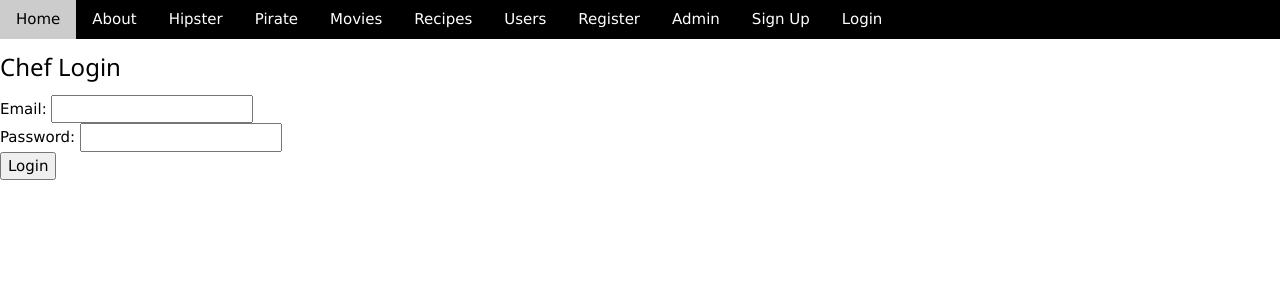
After one commit to sammoneal/it112-flask, a Flask app: page /login in a window 1280 px wide. The commit adds this page. Shown: the top 300 px of the page. Run offline with Flask 3, Linux system fonts and the light colour scheme.

Commit message:
Login functionality with flask login.

```diff
--- a/forms.py
+++ b/forms.py
@@ -1,6 +1,14 @@
 from flask_wtf import FlaskForm
-from wtforms import StringField, TextAreaField, FloatField, SelectField, DecimalField
-from wtforms.validators import InputRequired, DataRequired, NumberRange
+from wtforms import (
+    StringField,
+    TextAreaField,
+    FloatField,
+    SelectField,
+    DecimalField,
+    PasswordField,
+    SubmitField,
+)
+from wtforms.validators import InputRequired, DataRequired, NumberRange, Email, EqualTo
 
 
 class RecipeAdd(FlaskForm):
@@ -13,11 +21,32 @@ class RecipeAdd(FlaskForm):
     category_id = SelectField("Category", coerce=int, validators=[InputRequired()])
 
 
-#RECIPE EDIT FORM
+# RECIPE EDIT FORM
 class RecipeEdit(FlaskForm):
-    name = StringField('Name', validators=[DataRequired()])
-    description = TextAreaField('Description', validators=[DataRequired()])
-    ingredients = TextAreaField('Ingredients', validators=[DataRequired()])
-    instructions = TextAreaField('Instructions', validators=[DataRequired()])
-    category_id = SelectField('Category', coerce=int, validators=[DataRequired()])
-    rating = DecimalField('Rating', validators=[NumberRange(min=0, max=5)])
+    name = StringField("Name", validators=[DataRequired()])
+    description = TextAreaField("Description", validators=[DataRequired()])
+    ingredients = TextAreaField("Ingredients", validators=[DataRequired()])
+    instructions = TextAreaField("Instructions", validators=[DataRequired()])
+    category_id = SelectField("Category", coerce=int, validators=[DataRequired()])
+    rating = DecimalField("Rating", validators=[NumberRange(min=0, max=5)])
+
+
+class LoginForm(FlaskForm):
+    email = StringField("Email", validators=[DataRequired(), Email()])
+    password = PasswordField("Password", validators=[DataRequired()])
+    submit = SubmitField("Login")
+
+
+class RegistrationForm(FlaskForm):
+    first_name = StringField("First Name", validators=[DataRequired()])
+    last_name = StringField("Last Name", validators=[DataRequired()])
+    email = StringField("Email", validators=[DataRequired(), Email()])
+    password = PasswordField("Password", validators=[DataRequired()])
+    confirm_password = PasswordField(
+        "Confirm Password",
+        validators=[
+            DataRequired(),
+            EqualTo("password", message="Passwords must match"),
+        ],
+    )
+    submit = SubmitField("Register")
--- a/main.py
+++ b/main.py
@@ -2,9 +2,18 @@ import os, json
 from flask import Flask, render_template, url_for, request, redirect, flash
 from flask_admin import Admin
 from flask_admin.contrib.sqla import ModelView
+from flask_login import (
+    LoginManager,
+    login_user,
+    logout_user,
+    login_required,
+    current_user,
+)
+from werkzeug.security import generate_password_hash
 from flask_wtf import CSRFProtect
-from models import db, Recipe, Category
-from forms import RecipeAdd, RecipeEdit
+from email_validator import validate_email, EmailNotValidError
+from models import db, Recipe, Category, Chef
+from forms import RecipeAdd, RecipeEdit, LoginForm, RegistrationForm
 from utils import movie_stars
 from default_data import create_default_data
 
@@ -16,6 +25,11 @@ csrf = CSRFProtect(app)
 
 app.config["SQLALCHEMY_DATABASE_URI"] = "sqlite:///recipes.db"
 db.init_app(app)
+
+# setup login
+login_manager = LoginManager()
+login_manager.login_view = "login"
+login_manager.init_app(app)
 
 MOVIE_DATA = [
     {
@@ -46,6 +60,75 @@ MOVIE_DATA = [
 ]
 
 rated_movies = movie_stars(MOVIE_DATA)
+
+
+# LOGIN MANAGER
+@login_manager.user_loader
+def load_user(user_id):
+    return db.session.get(Chef, int(user_id))
+
+
+# LOGIN
+@app.route("/login", methods=["GET", "POST"])
+def login():
+    title = "Chez Chef"
+    # Override next on query string to display warning
+    next_url = request.args.get("next")
+    if next_url:
+        flash("Please log in to access this page.", "warning")
+
+    form = LoginForm()
+    if form.validate_on_submit():
+        chef = Chef.query.filter_by(email=form.email.data).first()
+        if chef and chef.check_password(form.password.data):
+            login_user(chef)
+            next_page = request.args.get("next")
+            flash("Login Successful!", "success")
+            return redirect(next_page or url_for("index"))
+        else:
+            flash("Login or password incorrect", "error")
+
+    # form did NOT validate
+    if request.method == "POST" and not form.validate():
+        for field, errors in form.errors.items():
+            for error in errors:
+                flash(f"Error in {field}: {error}", "error")
+    context = {"title": title, "form": form}
+    return render_template("login.html", **context)
+
+
+# LOGOUT
+@app.route("/logout")
+def logout():
+    logout_user()
+    flash("Logout Successful!", "success")
+    return redirect(url_for("index"))
+
+
+# SIGN_UP
+@app.route("/sign_up", methods=["GET", "POST"])
+def sign_up():
+    title = "Chez Chef"
+    form = RegistrationForm()
+    if form.validate_on_submit():
+        chef = Chef(
+            first_name=form.first_name.data,
+            last_name=form.last_name.data,
+            email=form.email.data,
+        )
+        chef.set_password(form.password.data)
+        db.session.add(chef)
+        db.session.commit()
+        flash("Registration successful! Please log in.", "success")
+        return redirect(url_for("login"))
+    # form did NOT validate
+    if request.method == "POST" and not form.validate():
+        for field, errors in form.errors.items():
+            for error in errors:
+                flash(f"Error in {field}: {error}", "error")
+
+    context = {"title": title, "form": form}
+    return render_template("sign_up.html", **context)
 
 
 # Simple Routes
@@ -158,6 +241,7 @@ def recipe(recipe_id):
 
 
 @app.route("/add_recipe", methods=["GET", "POST"])
+@login_required
 def add_recipe():
     form = RecipeAdd()
 
@@ -196,6 +280,7 @@ def add_recipe():
 
 
 @app.route("/edit_recipe/<int:recipe_id>", methods=["GET", "POST"])
+@login_required
 def edit_recipe(recipe_id):
     # Retrieve the recipe from the database
     recipe = Recipe.query.get_or_404(recipe_id)
@@ -223,6 +308,7 @@ def edit_recipe(recipe_id):
 
 
 @app.route("/delete_recipe/<int:recipe_id>", methods=["POST"])
+@login_required
 def delete_recipe(recipe_id):
     recipe = Recipe.query.get_or_404(recipe_id)
     db.session.delete(recipe)
@@ -244,6 +330,7 @@ admin = Admin(app)
 admin.url = "/admin/"  # would not work on repl w/o this!
 admin.add_view(RecipeView(Recipe, db.session))
 admin.add_view(ModelView(Category, db.session))
+admin.add_view(ModelView(Chef, db.session))
 
 
-app.run(host="0.0.0.0", port=81, debug=True)
+app.run(host="0.0.0.0", port=81)
--- a/models/__init__.py
+++ b/models/__init__.py
@@ -4,3 +4,4 @@ db = SQLAlchemy()
 
 from .recipe import Recipe
 from .category import Category
+from .chef import Chef
--- a/pyproject.toml
+++ b/pyproject.toml
@@ -10,6 +10,9 @@ flask = "^3.0.0"
 flask-sqlalchemy = "^3.1.1"
 flask-admin = "^1.6.1"
 flask-wtf = "^1.2.1"
+flask-login = "^0.6.3"
+werkzeug = "^3.0.1"
+email-validator = "^2.1.0.post1"
 
 [tool.pyright]
 # https://github.com/microsoft/pyright/blob/main/docs/configuration.md
--- a/templates/base.html
+++ b/templates/base.html
@@ -48,17 +48,25 @@
         <a href="/users" class="w3-bar-item w3-button">Users</a>
         <a href="/register" class="w3-bar-item w3-button">Register</a>
         <a href="/admin" class="w3-bar-item w3-button">Admin</a>
+        <a href="/sign_up" class="w3-bar-item w3-button">Sign Up</a>
+        {% if current_user.is_authenticated %}
+          <a href="/logout" class="w3-bar-item w3-button">Logout</a>
+        {% else %}
+          <a href="/login" class="w3-bar-item w3-button">Login</a>
+        {% endif %}
       </div>
     </nav>
     {% with messages = get_flashed_messages(with_categories=true) %}
       {% if messages %}
         {% for category, message in messages %}
-        <div class="w3-panel {{ category }}" style="max-width:500px; position:relative">
-          <span onclick="this.parentElement.style.display='none'"
+          {% if category != 'message' %}
+            <div class="w3-panel {{ category }}" style="max-width:500px; position:relative">
+            <span onclick="this.parentElement.style.display='none'"
           class="w3-button w3-large w3-display-topright">&times;</span>
-          <h3>{{ category.title() }}</h3>
-             <p>{{ message }}</p>
-          {% endfor %}
+            <h3>{{ category.title() }}</h3>
+            <p>{{ message }}</p>
+          {% endif %}
+        {% endfor %}
         </div>
       {% endif %}
     {% endwith %}
--- /dev/null
+++ b/templates/login.html
@@ -0,0 +1,15 @@
+<!-- templates/login.html -->
+{% extends 'base.html' %}
+{% block content %}
+    <h3>Chef Login</h3>
+    <form method="post">
+        {{ form.hidden_tag() }}
+        <div>
+            {{ form.email.label }}: {{ form.email }}
+        </div>
+        <div>
+            {{ form.password.label }}: {{ form.password }}
+        </div>
+        <button type="submit">Login</button>
+    </form>
+{% endblock %}
--- a/templates/recipes.html
+++ b/templates/recipes.html
@@ -18,5 +18,7 @@
   </tr>
   {% endfor %}
   </table>
-  <p><a href="/add_recipe">Add Recipe</a></p>
+  {% if current_user.is_authenticated %}
+    <p><a href="{{ url_for('add_recipe') }}">Add Recipe</a></p>
+  {% endif %}
 {% endblock %}
```
Also changed, not shown: models/chef.py (added, +16 -0 lines), templates/recipe.html (+7 -5 lines), templates/sign_up.html (added, +16 -0 lines), 1 other file.
